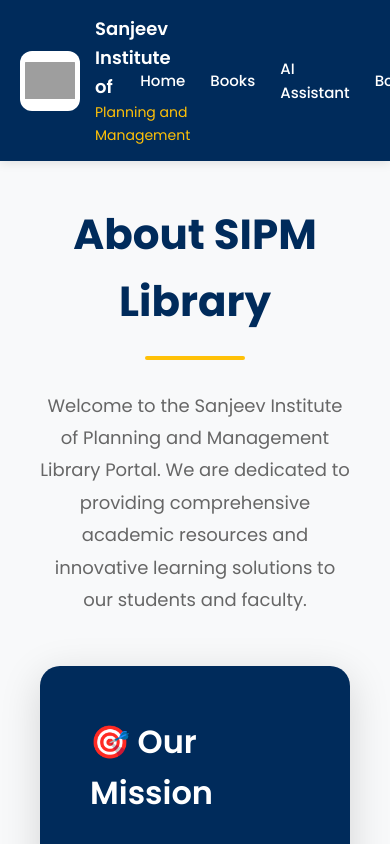
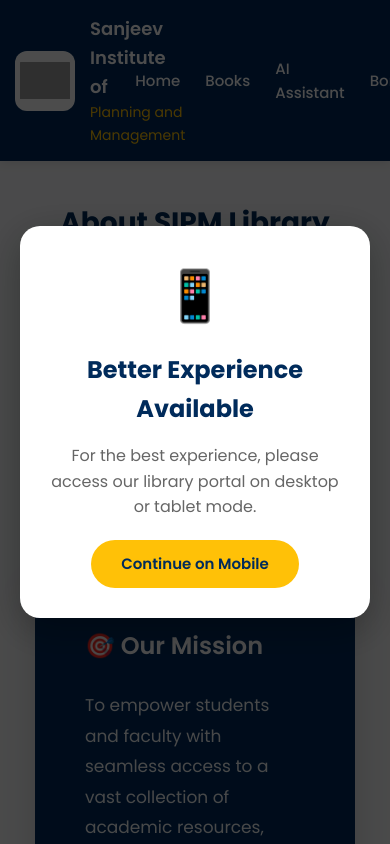
Before and after one commit to mrsatish007/sipm-library, a Next.js app: page /about in a window 390 px wide. Shown: the top 844 px of the page. Built offline with nearby package versions, Linux system fonts and the light colour scheme; grey boxes are pictures that could not be loaded.

Commit message:
Updated contact details, added search suggestions, and added mobile desktop mode popup

```diff
--- a/app/components/Header.tsx
+++ b/app/components/Header.tsx
@@ -1,13 +1,77 @@
 'use client';
 
 import Link from 'next/link';
-import { useState } from 'react';
+import { useState, useEffect } from 'react';
 
 export default function Header() {
   const [isMenuOpen, setIsMenuOpen] = useState(false);
+  const [showDesktopWarning, setShowDesktopWarning] = useState(false);
+
+  // Check if user is on mobile device
+  useEffect(() => {
+    if (typeof window !== 'undefined') {
+      const isMobile = window.innerWidth < 768;
+      if (isMobile) {
+        setTimeout(() => setShowDesktopWarning(true), 500);
+      }
+    }
+  }, []);
 
   return (
-    <header style={{ backgroundColor: '#002B5B', color: 'white', padding: '15px 0', position: 'sticky', top: 0, zIndex: 1000, boxShadow: '0 2px 10px rgba(0,0,0,0.1)' }}>
+    <>
+      {/* Desktop Mode Warning Modal */}
+      {showDesktopWarning && (
+        <div style={{
+          position: 'fixed',
+          top: 0,
+          left: 0,
+          right: 0,
+          bottom: 0,
+          backgroundColor: 'rgba(0,0,0,0.7)',
+          display: 'flex',
+          alignItems: 'center',
+          justifyContent: 'center',
+          zIndex: 9999,
+          padding: '20px'
+        }}>
+          <div style={{
+            backgroundColor: 'white',
+            borderRadius: '20px',
+            padding: '30px',
+            maxWidth: '400px',
+            width: '100%',
+            textAlign: 'center',
+            boxShadow: '0 10px 40px rgba(0,0,0,0.3)'
+          }}>
+            <div style={{ fontSize: '50px', marginBottom: '15px' }}>📱</div>
+            <h2 style={{ fontSize: '22px', fontWeight: '700', color: '#002B5B', marginBottom: '15px' }}>
+              Better Experience Available
+            </h2>
+            <p style={{ fontSize: '16px', color: '#666', marginBottom: '20px', lineHeight: '1.6' }}>
+              For the best experience, please access our library portal on desktop or tablet mode.
+            </p>
+            <div style={{ display: 'flex', gap: '10px', justifyContent: 'center' }}>
+              <button
+                onClick={() => setShowDesktopWarning(false)}
+                style={{
+                  backgroundColor: '#FFC107',
+                  color: '#002B5B',
+                  padding: '12px 30px',
+                  border: 'none',
+                  borderRadius: '25px',
+                  fontWeight: '600',
+                  cursor: 'pointer',
+                  fontSize: '15px'
+                }}
+              >
+                Continue on Mobile
+              </button>
+            </div>
+          </div>
+        </div>
+      )}
+
+      <header style={{ backgroundColor: '#002B5B', color: 'white', padding: '15px 0', position: 'sticky', top: 0, zIndex: 1000, boxShadow: '0 2px 10px rgba(0,0,0,0.1)' }}>
       <div className="container">
         <div style={{ display: 'flex', justifyContent: 'space-between', alignItems: 'center' }}>
           {/* Logo and College Name */}
@@ -44,7 +108,8 @@
           </nav>
 
           {/* Mobile Menu Button */}
-          <button onClick={() => setIsMenuOpen(!isMenuOpen)} style={{ display: 'none', fontSize: '24px', background: 'none', border: 'none', color: 'white', cursor: 'pointer' }}>
+          <button onClick={() => setIsMenuOpen(!isMenuOpen)} style={{ display: 'block', fontSize: '24px', background: 'none', border: 'none', color: 'white', cursor: 'pointer' }}
+            className="mobile-menu-btn">
             {isMenuOpen ? '✕' : '☰'}
           </button>
         </div>
@@ -63,5 +128,6 @@
         )}
       </div>
     </header>
+    </>
   );
 }
--- a/app/globals.css
+++ b/app/globals.css
@@ -77,3 +77,79 @@
 .slide-in {
   animation: slideIn 0.5s ease-out;
 }
+
+/* Hover Animations */
+.book-card {
+  transition: transform 0.3s ease, box-shadow 0.3s ease;
+}
+
+.book-card:hover {
+  transform: translateY(-8px);
+  box-shadow: 0 8px 30px rgba(0,0,0,0.2) !important;
+}
+
+/* Mobile Responsive */
+@media (max-width: 768px) {
+  .container {
+    padding: 0 15px;
+  }
+
+  h1 {
+    font-size: 28px !important;
+  }
+
+  h2 {
+    font-size: 24px !important;
+  }
+
+  /* Mobile Navigation */
+  .mobile-nav {
+    position: fixed;
+    bottom: 0;
+    left: 0;
+    right: 0;
+    background: white;
+    border-top: 2px solid #002B5B;
+    display: flex;
+    justify-content: space-around;
+    padding: 10px;
+    z-index: 1000;
+  }
+
+  .mobile-nav-item {
+    display: flex;
+    flex-direction: column;
+    align-items: center;
+    gap: 5px;
+    padding: 8px;
+    color: #002B5B;
+    text-decoration: none;
+    font-size: 12px;
+    flex: 1;
+  }
+
+  /* Floating AI Assistant */
+  .ai-float-button {
+    position: fixed;
+    bottom: 90px;
+    right: 20px;
+    width: 60px;
+    height: 60px;
+    border-radius: 50%;
+    background: #FFC107;
+    color: #002B5B;
+    border: none;
+    font-size: 28px;
+    cursor: pointer;
+    box-shadow: 0 4px 15px rgba(0,0,0,0.3);
+    z-index: 999;
+  }
+}
+
+/* Dark Mode Support */
+@media (prefers-color-scheme: dark) {
+  body {
+    background-color: #1a1a1a;
+    color: #e0e0e0;
+  }
+}
--- a/app/layout.tsx
+++ b/app/layout.tsx
@@ -22,8 +22,33 @@
       </head>
       <body style={{ fontFamily: 'Poppins, sans-serif' }}>
         <Header />
-        <main>{children}</main>
+        <main style={{ paddingBottom: '80px' }}>{children}</main>
         <Footer />
+
+        {/* Mobile Navigation */}
+        <div className="mobile-nav" style={{ display: 'none' }}>
+          <a href="/" className="mobile-nav-item">
+            <div style={{ fontSize: '24px' }}>🏠</div>
+            <span>Home</span>
+          </a>
+          <a href="/catalogue" className="mobile-nav-item">
+            <div style={{ fontSize: '24px' }}>📚</div>
+            <span>Books</span>
+          </a>
+          <a href="/ai-assistant" className="mobile-nav-item">
+            <div style={{ fontSize: '24px' }}>🤖</div>
+            <span>AI</span>
+          </a>
+          <a href="/dashboard" className="mobile-nav-item">
+            <div style={{ fontSize: '24px' }}>📊</div>
+            <span>Profile</span>
+          </a>
+        </div>
+
+        {/* Floating AI Assistant Button */}
+        <a href="/ai-assistant" className="ai-float-button" style={{ display: 'none', textDecoration: 'none' }}>
+          <div style={{ display: 'flex', alignItems: 'center', justifyContent: 'center', height: '100%' }}>🤖</div>
+        </a>
       </body>
     </html>
   );
```
Also changed, not shown: app/page.tsx (+98 -7 lines).
